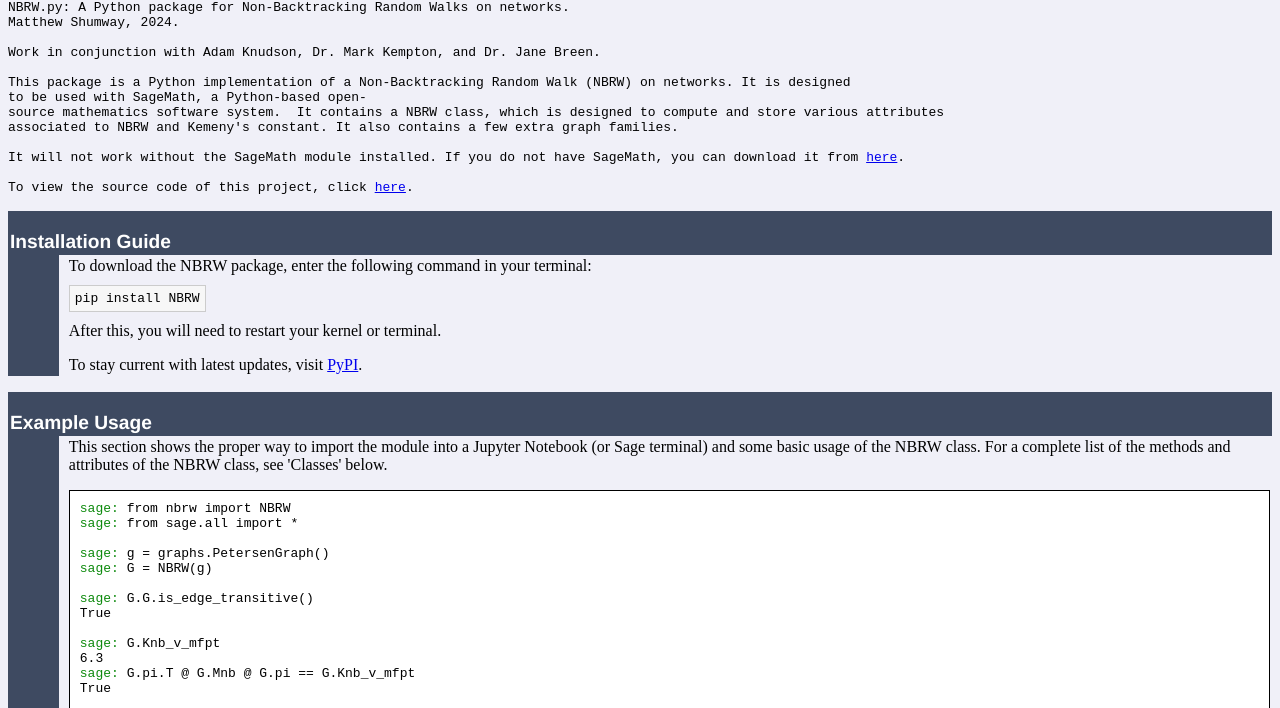
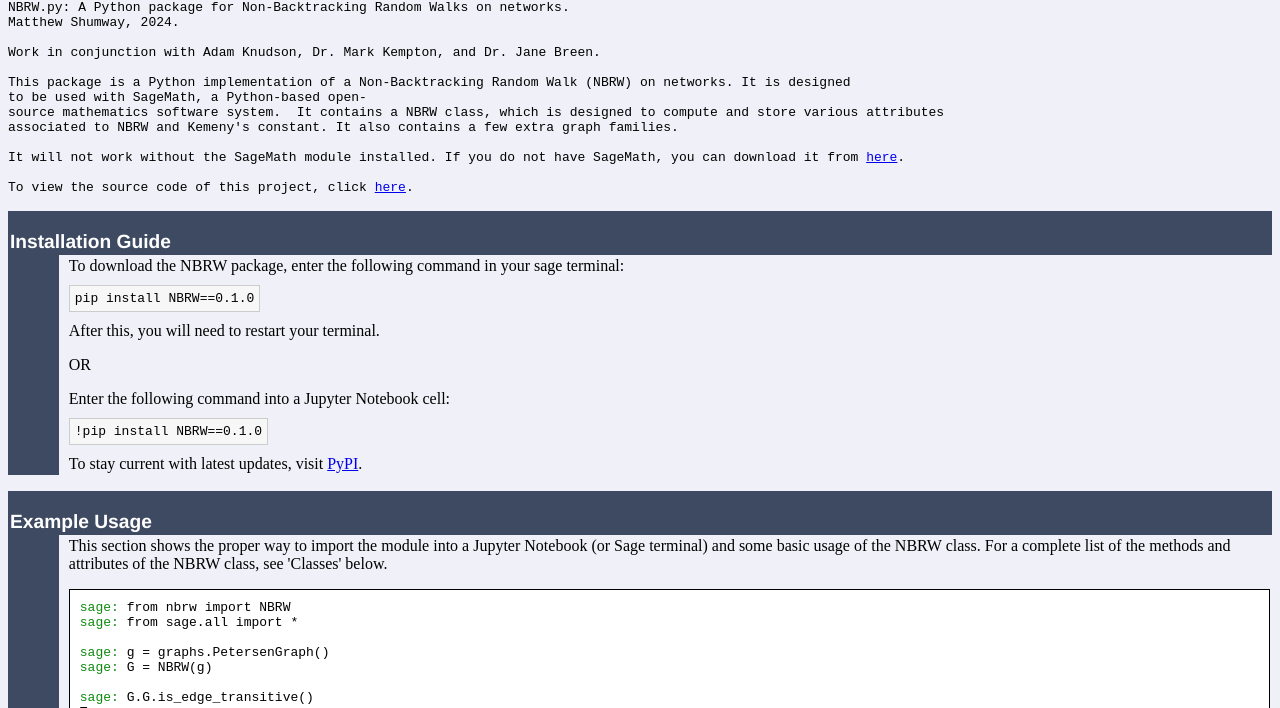
Before and after one commit to mwshumway/NBRW, a plain HTML site: page docs/index.html in a window 1280 px wide. Shown: the part 91-799 px from the top of the page. Drawn offline with Linux system fonts and the light colour scheme.

Commit message:
optional jupyter notebook install option

```diff
--- a/docs/index.html
+++ b/docs/index.html
@@ -31,9 +31,12 @@ To&nbsp;view&nbsp;the&nbsp;source&nbsp;code&nbsp;of&nbsp;this&nbsp;project,&nbsp
 
     <tr><td bgcolor="#3e4a61"><tt>&nbsp;&nbsp;&nbsp;&nbsp;&nbsp;&nbsp;</tt></td><td>&nbsp;</td>
         <td width="100%">
-        <p>To download the NBRW package, enter the following command in your terminal:</p>
-        <p><code style="background-color: #f7f7f7; border: 1px solid #ccc; padding: 5px;">pip install NBRW</code></p>
-        <p>After this, you will need to restart your kernel or terminal. </p>
+        <p>To download the NBRW package, enter the following command in your sage terminal:</p>
+        <p><code style="background-color: #f7f7f7; border: 1px solid #ccc; padding: 5px;">pip install NBRW==0.1.0</code></p>
+        <p>After this, you will need to restart your terminal. </p>
+        <p> OR </p>
+        <p> Enter the following command into a Jupyter Notebook cell: </p>
+        <p><code style="background-color: #f7f7f7; border: 1px solid #ccc; padding: 5px;">!pip install NBRW==0.1.0</code></p>
         <p>To stay current with latest updates, visit <a href="https://pypi.org/project/NBRW/">PyPI</a>.</p>
     </td></tr></table><p>
 
```
Also changed, not shown: 1 other file.
